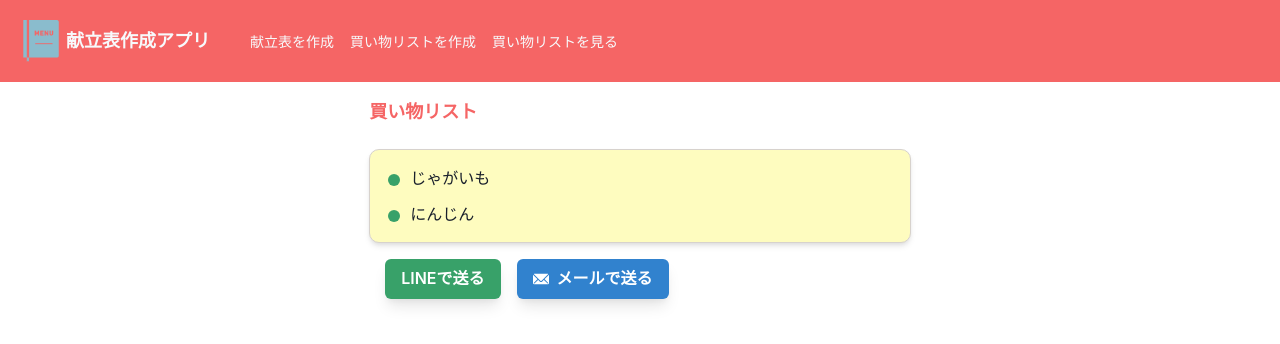
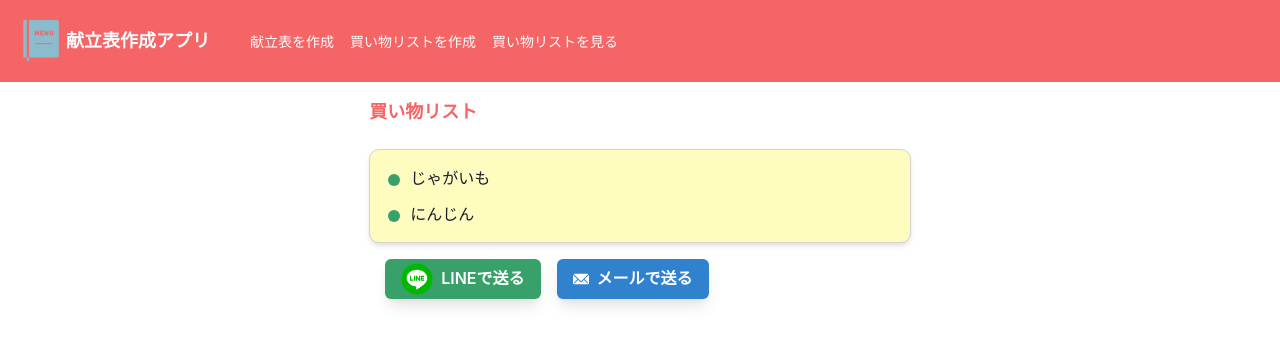
Before and after one commit to AkieMaezawa/createMenuTable, a React (Create React App) app: page /menu_table/shopping_list in a window 1280 px wide. Shown: the top 344 px of the page. Built offline with nearby package versions, Linux system fonts and the light colour scheme.

Commit message:
買い物リストページ　送信ボタン作成

```diff
--- a/package.json
+++ b/package.json
@@ -19,7 +19,8 @@
     "react": "17.0.2",
     "react-dom": "17.0.2",
     "react-router-dom": "6.2.1",
-    "react-scripts": "4.0.3"
+    "react-scripts": "4.0.3",
+    "react-share": "4.4.0"
   },
   "devDependencies": {
     "@types/react": "17.0.20",
--- a/src/components/pages/ShoppingList.tsx
+++ b/src/components/pages/ShoppingList.tsx
@@ -10,9 +10,11 @@ import {
   Stack,
   Text
 } from "@chakra-ui/react";
+import { EmailIcon } from "@chakra-ui/icons";
+import { LineShareButton, LineIcon, EmailShareButton } from "react-share";
 
 import { Item } from "../../types/Item";
-import { EmailIcon } from "@chakra-ui/icons";
+import { useSendText } from "../../hooks/useSendText";
 
 const items: Item[] = [
   {
@@ -67,12 +69,27 @@ export const ShoppingList: VFC = memo(() => {
           )}
         </Box>
         <Stack direction={["column", "row"]} spacing={4} p={4}>
-          <Button colorScheme="green" boxShadow="lg">
-            LINEで送る
-          </Button>
-          <Button leftIcon={<EmailIcon />} colorScheme="blue" boxShadow="lg">
-            メールで送る
-          </Button>
+          <LineShareButton
+            url="https://k0iou.csb.app/menu_table/shopping_list"
+            title={useSendText(items)}
+          >
+            <Button
+              leftIcon={<LineIcon size={32} round={true} />}
+              colorScheme="green"
+              boxShadow="lg"
+            >
+              LINEで送る
+            </Button>
+          </LineShareButton>
+          <EmailShareButton
+            url="https://k0iou.csb.app/menu_table/shopping_list"
+            subject="買い物リスト"
+            body={useSendText(items)}
+          >
+            <Button leftIcon={<EmailIcon />} colorScheme="blue" boxShadow="lg">
+              メールで送る
+            </Button>
+          </EmailShareButton>
         </Stack>
       </Box>
     </Container>
--- /dev/null
+++ b/src/hooks/useSendText.ts
@@ -0,0 +1,12 @@
+import { Item } from "../types/Item";
+
+export const useSendText = (items: Item[]) => {
+  let sendText: string = "";
+  if (items.length > 0) {
+    items.map((item) => {
+      sendText = sendText + item.title + "\n";
+      return sendText;
+    });
+  }
+  return sendText;
+};
```
